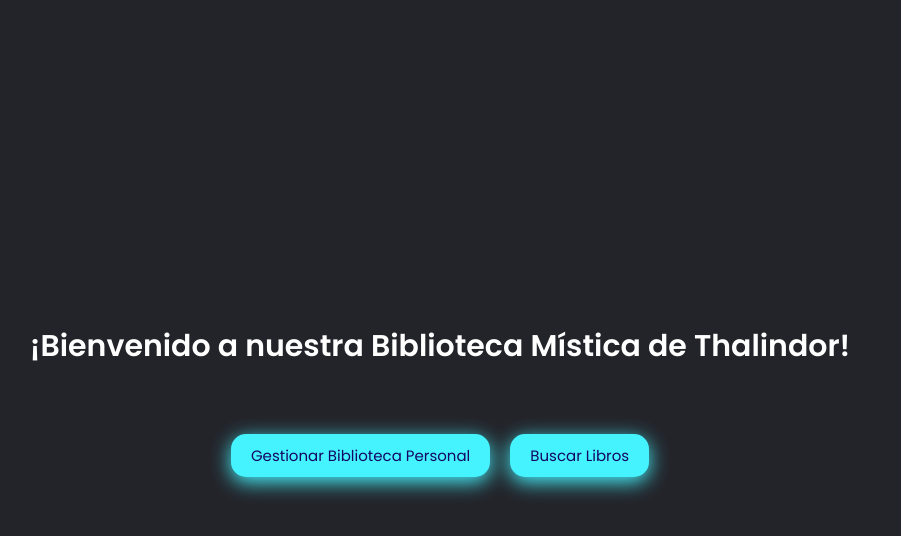
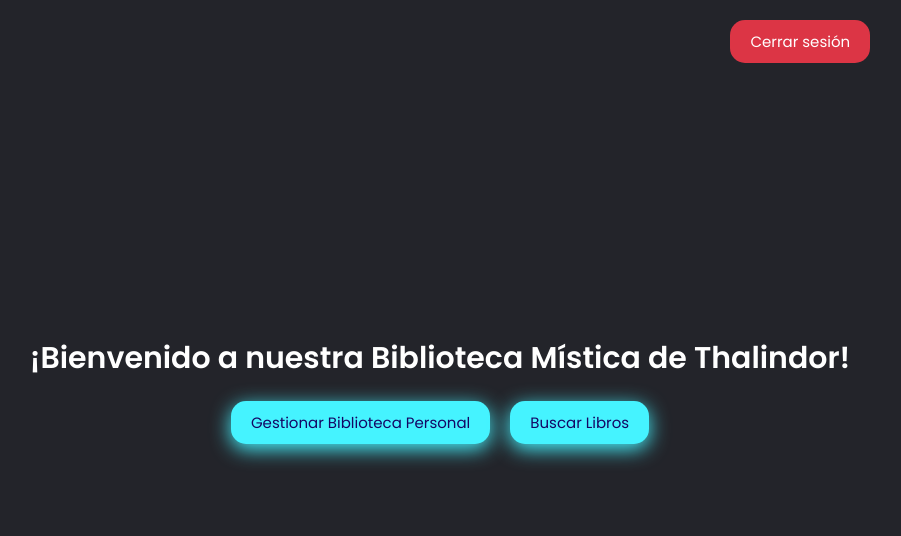
Before and after one commit to annymane/bibliotecavirt, a React (Create React App) app: page /home in a window 1280 px wide. Shown: the top 536 px of the page, without its empty margins (200-1101 px from the left). Built offline with nearby package versions, Linux system fonts and the light colour scheme.

Commit message:
Se termina la vista home

```diff
--- a/package.json
+++ b/package.json
@@ -12,6 +12,7 @@
     "react-bootstrap": "^2.10.2",
     "react-dom": "^18.3.1",
     "react-router-dom": "^6.23.1",
+    "react-router-guard": "^2.3.1",
     "react-scripts": "5.0.1",
     "web-vitals": "^2.1.4"
   },
--- a/src/pages/biblioteca_personal/biblioteca_personal.jsx
+++ b/src/pages/biblioteca_personal/biblioteca_personal.jsx
@@ -10,7 +10,7 @@ export default function BibliotecaPersonal() {
     }, []);
 
     const cargarLibros = () => {
-        axios.get('http://localhost:5000/api/biblioteca_personal/1/libros') // Aquí 1 es el usuario_id, ajusta según tu lógica
+        axios.get('http://localhost:5000/api/biblioteca_personal/7/libros') // Aquí 1 es el usuario_id, ajusta según tu lógica
             .then(response => {
                 setLibros(response.data);
             })
@@ -20,7 +20,7 @@ export default function BibliotecaPersonal() {
     };
 
     const eliminarLibro = (libroId) => {
-        axios.delete(`http://localhost:5000/api/biblioteca_personal/1/libros/${libroId}`) // Aquí 1 es el usuario_id, ajusta según tu lógica
+        axios.delete(`http://localhost:5000/api/biblioteca_personal/7/libros/${libroId}`) // Aquí 1 es el usuario_id, ajusta según tu lógica
             .then(response => {
                 console.log(response.data.mensaje);
                 // Actualizar la lista de libros después de eliminar
@@ -33,7 +33,7 @@ export default function BibliotecaPersonal() {
 
     const marcarLibro = (libroId, leido) => {
         axios.post('http://localhost:5000/api/biblioteca_personal/marcar_libro', {
-            usuario_id: 1, // Ajusta según tu lógica
+            usuario_id: 7, // Ajusta según tu lógica
             libro_id: libroId,
             leido: !leido
         })
--- a/src/pages/bucar_libros/buscar_libros.jsx
+++ b/src/pages/bucar_libros/buscar_libros.jsx
@@ -41,7 +41,7 @@ export default function BuscarLibros() {
     const agregarLibro = (libroId) => {
         console.log(`Agregando libro con ID ${libroId} a la biblioteca personal`);
         axios.post('http://localhost:5000/api/biblioteca_personal', {
-            usuario_id: 1, // Reemplaza por el ID real del usuario
+            usuario_id: 7, // Reemplaza por el ID real del usuario
             libro_id: libroId
         })
         .then(response => {
--- a/src/pages/home/home.js
+++ b/src/pages/home/home.js
@@ -1,17 +1,12 @@
-// PARA REALIZAR AUTOMATICAMENTE LA ESTRUCTURA RCF
-
 import React from 'react';
 import { Link } from 'react-router-dom'; // Importa Link para la navegación interna
-
 import styles from './home.module.css'; // Importa estilos usando CSS Modules
 
 export default function Home() {
   return (
     <div className={styles.container}>
       <div className={styles.header}>
-        <h1> ¡Bienvenido a nuestra Biblioteca Mística de Thalindor!</h1>
-        <br></br>
-        <h1> </h1>
+        <h1>¡Bienvenido a nuestra Biblioteca Mística de Thalindor!</h1>
       </div>
       <div className={styles.buttons}>
         <Link to="/biblioteca_personal" className={styles.button}>
@@ -21,6 +16,10 @@ export default function Home() {
           Buscar Libros
         </Link>
       </div>
+      {/* Botón de cerrar sesión en la esquina superior derecha */}
+      <Link to="/login" className={styles.logoutButton}>
+        Cerrar sesión
+      </Link>
     </div>
   );
 }
--- a/src/pages/home/home.module.css
+++ b/src/pages/home/home.module.css
@@ -1,4 +1,3 @@
-/* home.module.css */
 @import url('https://fonts.googleapis.com/css2?family=Poppins:wght@400;600&display=swap');
 
 * {
@@ -8,10 +7,12 @@
   font-size: 15px;
 }
 
-h1{
+h1 {
   font-size: 2rem;
 }
+
 .container {
+  position: relative;
   display: flex;
   flex-direction: column;
   align-items: center;
@@ -20,17 +21,18 @@ h1{
   background-color: #23242a; /* Fondo oscuro */
   font-family: 'Poppins', sans-serif; /* Fuente Poppins */
   color: white; /* Color del texto blanco */
+  padding: 0 20px; /* Añade padding horizontal para ajustar el contenido */
 }
 
 .header {
   margin-bottom: 20px;
   font-size: 2rem;
-
 }
 
 .buttons {
   display: flex;
   gap: 20px;
+  margin-bottom: 20px; /* Espacio entre los botones y el botón de cerrar sesión */
 }
 
 .button {
@@ -49,6 +51,24 @@ h1{
   background-color: #1a9bd7;
 }
 
+.logoutButton {
+  position: absolute;
+  top: 20px; /* Distancia desde la parte superior */
+  right: 0; /* Distancia desde la derecha */
+  padding: 10px 20px;
+  background-color: #dc3545;
+  color: white;
+  border: none;
+  border-radius: 15px;
+  cursor: pointer;
+  font-size: 1rem;
+  text-decoration: none; /* Asegura que el botón se vea como un enlace */
+}
+
+.logoutButton:hover {
+  background-color: #c82333;
+}
+
 .error-message {
   color: #dfcef5;
 }
```
Also changed, not shown: 1 other file (tests, documents, lock files or other folders).
